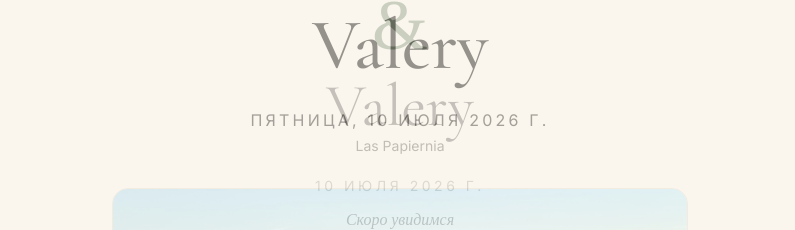
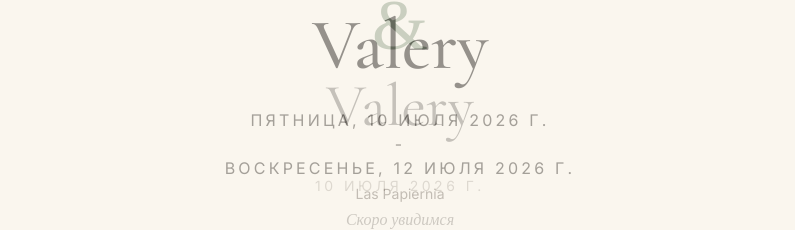
Before and after one commit to valeryvaladzko/wedding-website, a React (Vite) app in the folder frontend/: page / in a window 1280 px wide. Shown: the part 294-524 px from the top of the page, without its empty margins (240-1035 px from the left). Built offline with nearby package versions, Linux system fonts and the light colour scheme; no server answers; a web font is replaced by a local one.

Commit message:
Added end date to a home page

```diff
--- a/frontend/src/pages/home/HeroSection.tsx
+++ b/frontend/src/pages/home/HeroSection.tsx
@@ -38,6 +38,12 @@ export function HeroSection() {
       <div className="mt-6 text-sm sm:text-base tracking-[0.2em] uppercase text-[var(--color-ink-soft)]">
         {dateLabel(wedding.date, i18n.resolvedLanguage ?? "ru")}
       </div>
+      <div className="text-sm sm:text-base tracking-[0.2em] uppercase text-[var(--color-ink-soft)]">
+        -
+      </div>
+      <div className="text-sm sm:text-base tracking-[0.2em] uppercase text-[var(--color-ink-soft)]">
+        {dateLabel(wedding.endDate, i18n.resolvedLanguage ?? "ru")}
+      </div>
       <div className="mt-1 text-sm text-[var(--color-muted)]">
         {wedding.venueName}
       </div>
```
